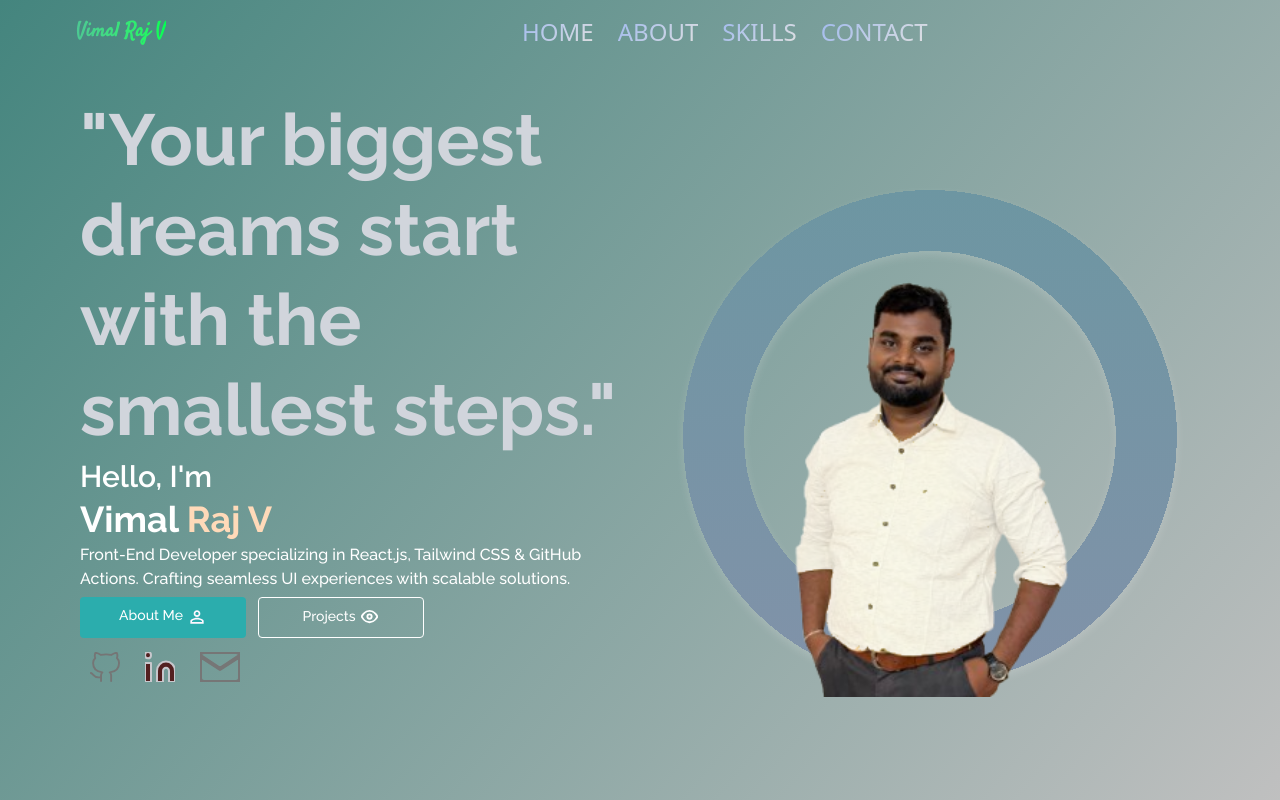
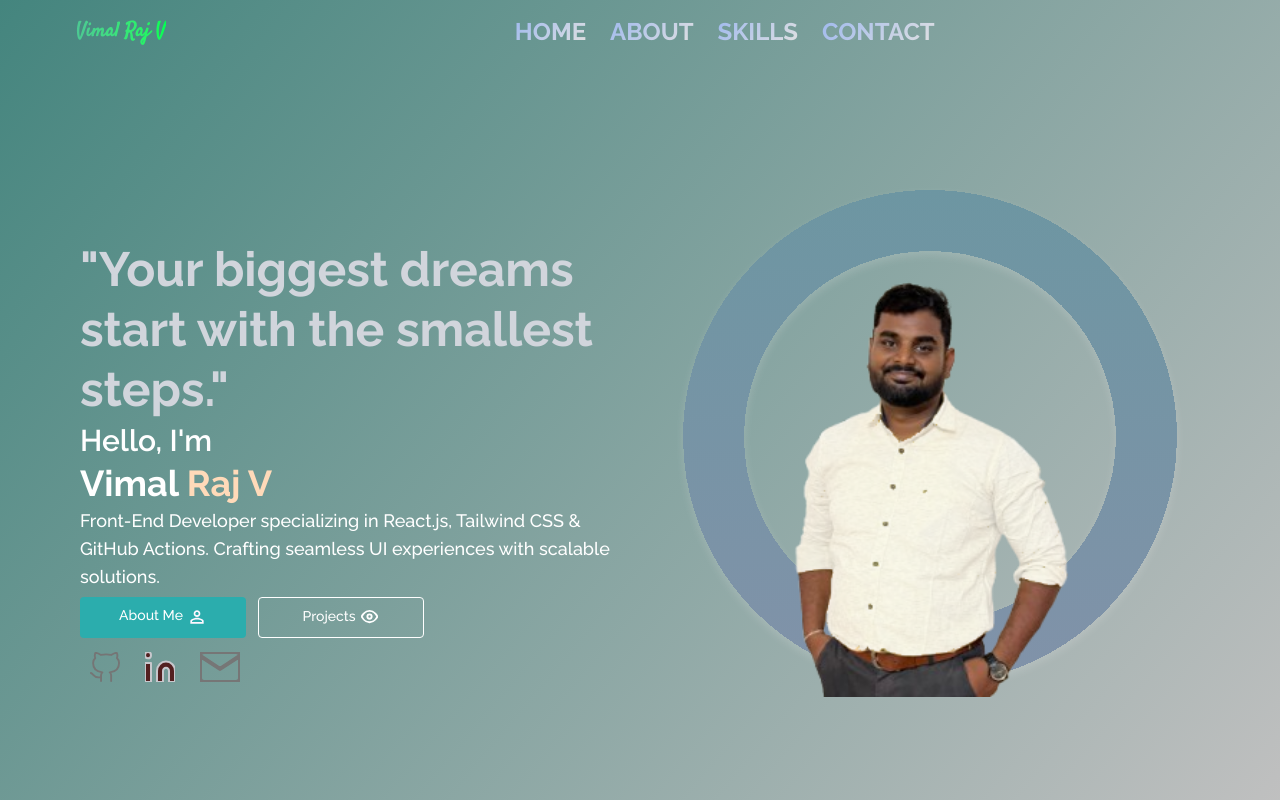
Before and after one commit to vimalraj9423/my-portfolio, a Next.js app: page / in a window 1280 px wide. Shown: the top 800 px of the page. Built offline with nearby package versions, Linux system fonts and the light colour scheme.

Commit message:
new changes

```diff
--- a/app/components/Header.tsx
+++ b/app/components/Header.tsx
@@ -3,7 +3,7 @@ import Link from "next/link";
 const Header = () => {
   return (
     <header className="text-white py-4 px-6 sticky top-0 bg-linear-[310deg,[#45867e]_70%,[#e4e4e4]_12%] dark:bg-(--header-background) z-10">
-      <nav className="flex justify-between items-center gap-7">
+      <nav className="flex justify-between items-center gap-7 font-(family-name:--font-raleway)">
         <h1 className="text-xl font-bold bg-gradient-to-r from-[#59A8A8] to-[#00FF51] bg-clip-text text-transparent font-[Satisfy] md:pl-13">
           Vimal Raj V
         </h1>
@@ -11,7 +11,7 @@ const Header = () => {
           <li>
             <Link
               href="/"
-              className="bg-linear-[135deg,#9fb9ee,#e1e1e1] text-transparent bg-clip-text uppercase text-bold text-base md:text-2xl"
+              className="bg-linear-[135deg,#9fb9ee,#e1e1e1] text-transparent bg-clip-text uppercase font-bold text-base md:text-2xl"
             >
               Home
             </Link>
@@ -19,7 +19,7 @@ const Header = () => {
           <li>
             <Link
               href="/about"
-              className="bg-linear-[135deg,#9fb9ee,#e1e1e1] text-transparent bg-clip-text uppercase text-bold text-base md:text-2xl"
+              className="bg-linear-[135deg,#9fb9ee,#e1e1e1] text-transparent bg-clip-text uppercase font-bold text-base md:text-2xl"
             >
               About
             </Link>
@@ -27,7 +27,7 @@ const Header = () => {
           <li>
             <Link
               href="/skills"
-              className="bg-linear-[135deg,#9fb9ee,#e1e1e1] text-transparent bg-clip-text uppercase text-bold text-base md:text-2xl"
+              className="bg-linear-[135deg,#9fb9ee,#e1e1e1] text-transparent bg-clip-text uppercase font-bold text-base md:text-2xl"
             >
               skills
             </Link>
@@ -35,7 +35,7 @@ const Header = () => {
           <li>
             <Link
               href="/contact"
-              className="bg-linear-[135deg,#9fb9ee,#e1e1e1] text-transparent bg-clip-text uppercase text-bold text-base md:text-2xl"
+              className="bg-linear-[135deg,#9fb9ee,#e1e1e1] text-transparent bg-clip-text uppercase font-bold text-base md:text-2xl"
             >
               contact
             </Link>
--- a/app/components/HeroSection.tsx
+++ b/app/components/HeroSection.tsx
@@ -10,7 +10,7 @@ function HeroSection() {
           <div className="flex  flex-col justify-end h-full md:py-[55px] font-(family-name:--font-raleway) gap-1">
             <section className="none md:flex md:items-center md:justify-center   ">
               <div className="max-w-4xl text-center">
-                <h1 className="text-left text-xs md:text-5xl font-extrabold leading-tight  text-gray-300   dark:bg-gradient-to-r dark:from-blue-500 dark:via-purple-500 dark:to-pink-500 dark:text-transparent bg-clip-text md:text-xl lg:text-7xl md:animate-bounce lg:animate-none lg:fade-in ">
+                <h1 className="text-left text-xs xl:text-5xl font-extrabold leading-tight  text-gray-300   dark:bg-gradient-to-r dark:from-blue-500 dark:via-purple-500 dark:to-pink-500 dark:text-transparent bg-clip-text md:text-xl ">
                   &quot;Your biggest dreams start with the smallest steps.&quot;
                 </h1>
                 {/* <p className="mt-6 text-lg text-gray-600 md:text-xl">
@@ -25,7 +25,7 @@ function HeroSection() {
               Vimal{" "}
               <span className="text-[var(--name-height-light)]">Raj V</span>{" "}
             </h1>
-            <h6 className="text-base font-medium text-white  pb-[2px] ">
+            <h6 className="text-lg font-medium text-white  pb-[2px] ">
               Front-End Developer specializing in React.js, Tailwind CSS &
               GitHub Actions. Crafting seamless UI experiences with scalable
               solutions.
```
